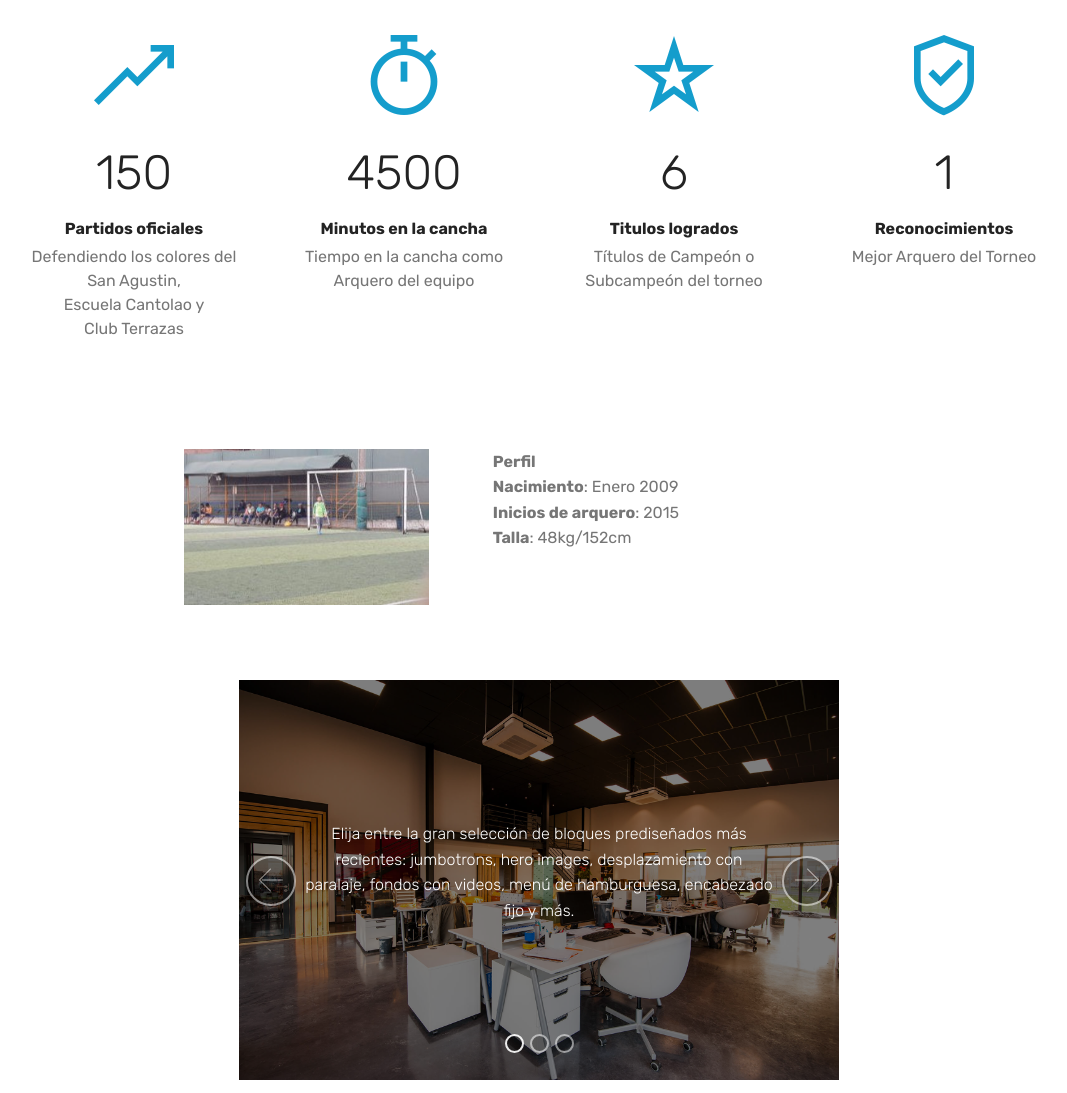
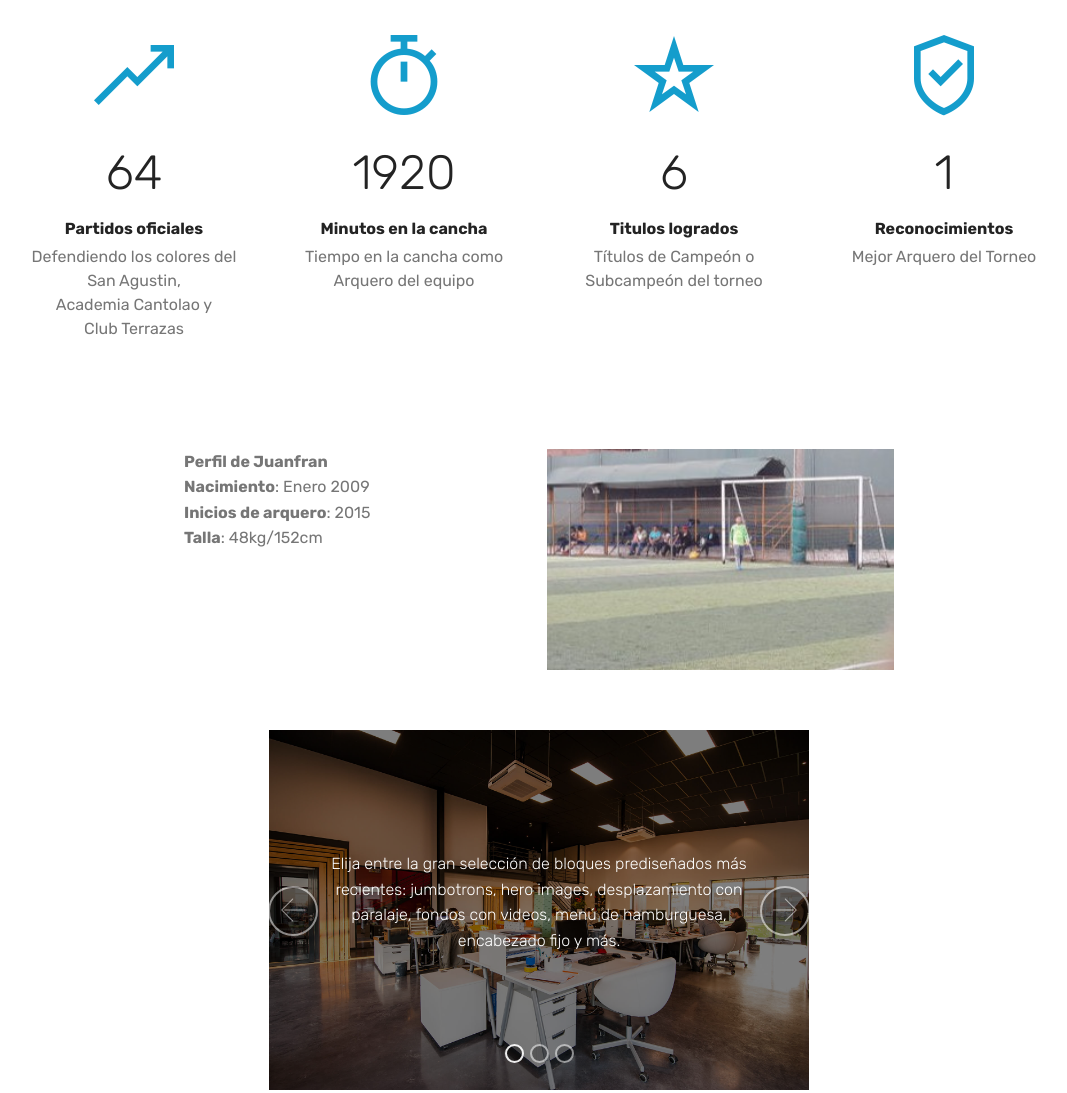
Before and after one commit to franky-lima/goalkeeper, a plain HTML site: page index.html in a window 1280 px wide. Shown: the part 509-1602 px from the top of the page, without its empty margins (101-1168 px from the left). Drawn offline with Linux system fonts and the light colour scheme; files whose address does not match are found by name.

Commit message:
create github pages

```diff
--- a/assets/mobirise/css/mbr-additional.css
+++ b/assets/mobirise/css/mbr-additional.css
@@ -745,22 +745,30 @@ section.lazy-placeholder:after {
   padding-bottom: 30px;
   background-color: #ffffff;
 }
+.cid-rLVb9Zzoqq .media-container-row {
+  flex-direction: row-reverse;
+  -webkit-flex-direction: row-reverse;
+}
 @media (min-width: 992px) {
   .cid-rLVb9Zzoqq .mbr-figure {
-    padding-right: 4rem;
+    padding-left: 4rem;
   }
 }
 @media (max-width: 991px) {
+  .cid-rLVb9Zzoqq .media-container-row {
+    flex-wrap: wrap-reverse;
+    -webkit-flex-wrap: wrap-reverse;
+  }
   .cid-rLVb9Zzoqq .mbr-figure {
-    padding-bottom: 1rem;
+    padding-top: 1rem;
   }
 }
 .cid-rLVb9Zzoqq .mbr-text {
   color: #767676;
 }
 .cid-rLVaHwHsac {
-  padding-top: 45px;
-  padding-bottom: 45px;
+  padding-top: 30px;
+  padding-bottom: 30px;
   background-color: #ffffff;
 }
 .cid-rLVaHwHsac .content-slider {
@@ -1021,7 +1029,7 @@ section.lazy-placeholder:after {
   background: transparent !important;
 }
 .cid-rLVaHwHsac .image_wrapper {
-  height: 400px;
+  height: 360px;
   width: 100%;
   position: relative;
   display: inline-block;
@@ -1034,7 +1042,7 @@ section.lazy-placeholder:after {
   text-align: center;
 }
 .cid-rLVaHwHsac .content-slider-wrap {
-  width: 60%;
+  width: 56%;
 }
 .cid-rLV9XeTIeH {
   padding-top: 0px;
--- a/index.html
+++ b/index.html
@@ -46,7 +46,7 @@
 
 </section>
 
-<section class="engine"><a href="https://mobirise.info/y">free html web templates</a></section><section class="counters1 counters cid-rLV5PVdPLd" id="counters1-4">
+<section class="engine"><a href="https://mobirise.info/b">how to create your own website</a></section><section class="counters1 counters cid-rLV5PVdPLd" id="counters1-4">
 
 
 
@@ -68,12 +68,11 @@
 
                         <div class="card-text">
                             <h3 class="count pt-3 pb-3 mbr-fonts-style display-2">
-                                  150
-                            </h3>
+                                  64</h3>
                             <h4 class="mbr-content-title mbr-bold mbr-fonts-style display-7">
                                 Partidos oficiales</h4>
                             <p class="mbr-content-text mbr-fonts-style display-7">
-                                Defendiendo los colores del <br>San Agustin, <br>Escuela Cantolao y <br>Club Terrazas</p>
+                                Defendiendo los colores del <br>San Agustin, <br>Academia Cantolao y <br>Club Terrazas</p>
                         </div>
                     </div>
                 </div>
@@ -86,7 +85,7 @@
                         </div>
                         <div class="card-text">
                             <h3 class="count pt-3 pb-3 mbr-fonts-style display-2">
-                                  4500</h3>
+                                  1920</h3>
                             <h4 class="mbr-content-title mbr-bold mbr-fonts-style display-7">
                                 Minutos en la cancha</h4>
                             <p class="mbr-content-text mbr-fonts-style display-7">
@@ -142,13 +141,13 @@
         <div class="media-container-row">
             <div class="col-12 col-md-8">
                 <div class="media-container-row">
-                    <div class="mbr-figure" style="width: 70%;">
+                    <div class="mbr-figure" style="width: 125%;">
                       <img src="assets/images/arquero.juanfran-2019-436x201.jpeg" alt="Mobirise" title="">
                     </div>
                     <div class="media-content">
                         <div class="mbr-section-text">
                             <p class="mbr-text mb-0 mbr-fonts-style display-7">
-                               <strong>Perfil</strong><br><strong>Nacimiento</strong>: Enero 2009<br><strong>Inicios de arquero</strong>: 2015<br><strong>Talla</strong>: 48kg/152cm<br></p>
+                               <strong>Perfil de Juanfran</strong><br><strong>Nacimiento</strong>: Enero 2009<br><strong>Inicios de arquero</strong>: 2015<br><strong>Talla</strong>: 48kg/152cm<br></p>
                         </div>
                     </div>
                 </div>
```
Also changed, not shown: 1 other file.
